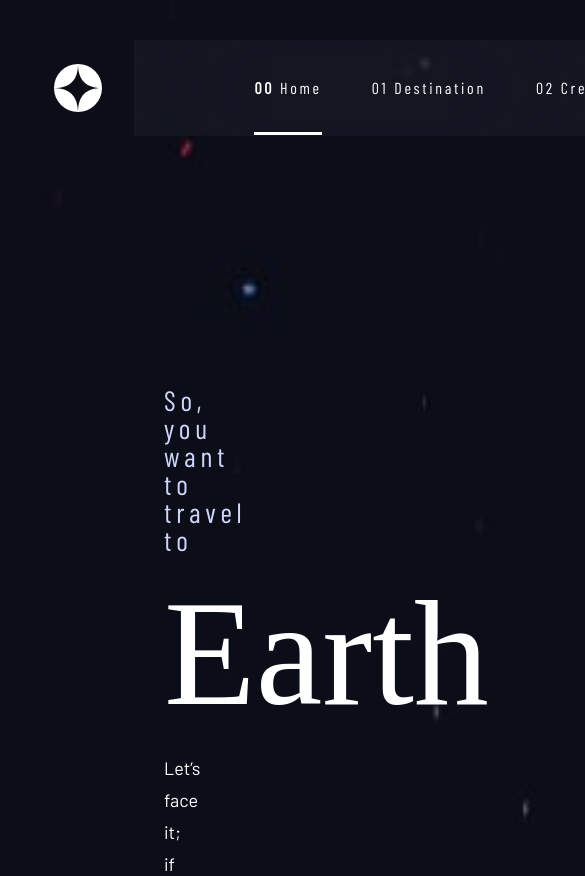
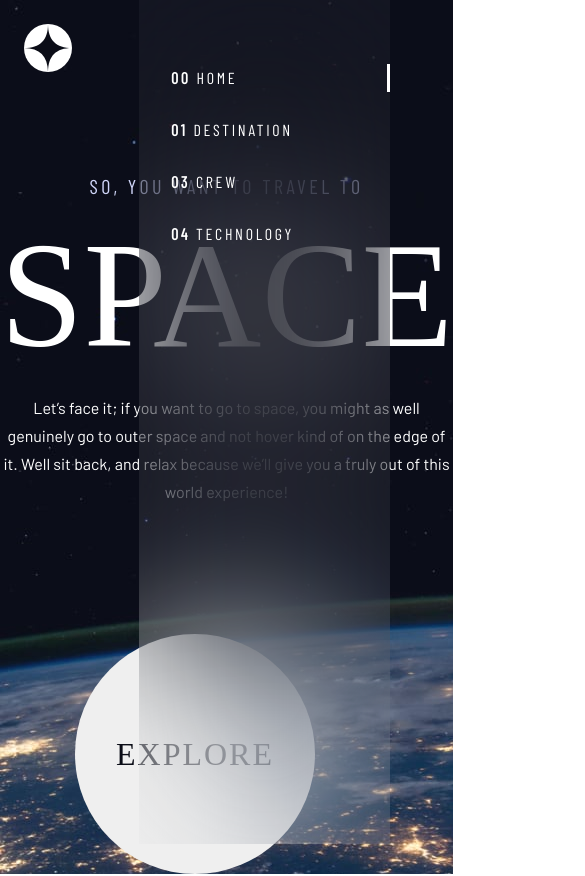
Before and after one commit to arijit-malakar/space-tourism-website, a React (Vite) app: page / in a window 390 px wide. Shown: the top 876 px of the page, 585 px wide, since content can reach past the window. Built offline with nearby package versions, Linux system fonts and the light colour scheme; a web font is replaced by a local one.

Commit message:
Added responsive styling for home content and header

```diff
--- a/src/App.tsx
+++ b/src/App.tsx
@@ -1,45 +1,22 @@
+import Header from "./components/Header";
+
 const App = () => {
   return (
     <>
-      <header className="header">
-        <img src="../src/assets/shared/logo.svg" alt="logo-img" />
-        <div className="header-divider"></div>
-        <nav className="nav">
-          <ul className="nav-list">
-            <li>
-              <a className="nav-text active" href="#">
-                <strong>00</strong> Home
-              </a>
-            </li>
-            <li>
-              <a className="nav-text" href="#">
-                01 Destination
-              </a>
-            </li>
-            <li>
-              <a className="nav-text" href="#">
-                02 Crew
-              </a>
-            </li>
-            <li>
-              <a className="nav-text" href="#">
-                03 Technology
-              </a>
-            </li>
-          </ul>
-        </nav>
-      </header>
+      <Header />
       <main>
         <div className="container">
           <div className="col">
-            <h5 className="mb-24">So, you want to travel to</h5>
-            <h1 className="mb-24">Earth</h1>
-            <p>
-              Let’s face it; if you want to go to space, you might as well
-              genuinely go to outer space and not hover kind of on the edge of
-              it. Well sit back, and relax because we’ll give you a truly out of
-              this world experience!
-            </p>
+            <div className="content-home">
+              <h5 className="mb-24">So, you want to travel to</h5>
+              <h1 className="mb-24">Space</h1>
+              <p>
+                Let’s face it; if you want to go to space, you might as well
+                genuinely go to outer space and not hover kind of on the edge of
+                it. Well sit back, and relax because we’ll give you a truly out
+                of this world experience!
+              </p>
+            </div>
           </div>
           <div className="col">
             <div className="btn-wrapper">
--- /dev/null
+++ b/src/components/Header.tsx
@@ -0,0 +1,39 @@
+import { useState } from "react";
+
+const Header = () => {
+  const [isMobileMenuOpen, setIsMobileMenuOpen] = useState(false);
+
+  return (
+    <header className="header">
+      <img src="../src/assets/shared/logo.svg" alt="logo-img" />
+      <div className="header-divider"></div>
+      <div className="mobile-menu-btn"></div>
+      <nav className={`nav ${isMobileMenuOpen && "open"}`}>
+        <ul className="nav-list">
+          <li>
+            <a className="nav-text active" href="#">
+              <strong>00</strong> Home
+            </a>
+          </li>
+          <li>
+            <a className="nav-text" href="#">
+              <strong>01</strong> Destination
+            </a>
+          </li>
+          <li>
+            <a className="nav-text" href="#">
+              <strong>03</strong> Crew
+            </a>
+          </li>
+          <li>
+            <a className="nav-text" href="#">
+              <strong>04</strong> Technology
+            </a>
+          </li>
+        </ul>
+      </nav>
+    </header>
+  );
+};
+
+export default Header;
--- a/src/index.css
+++ b/src/index.css
@@ -28,6 +28,13 @@ body {
   line-height: 1;
   background: url("./assets/home/background-home-desktop.jpg");
   background-size: cover;
+  text-transform: uppercase;
+}
+
+@media (max-width: 768px) {
+  body {
+    background: url("./assets/home/background-home-tablet.jpg");
+  }
 }
 
 strong {
@@ -70,6 +77,13 @@ h5 {
   letter-spacing: 4.75px;
 }
 
+@media (max-width: 768px) {
+  h5 {
+    font-size: 1.25rem;
+    letter-spacing: 3.38px;
+  }
+}
+
 .sub-heading-1 {
   font-size: 1.75rem;
   font-family: var(--font-heading);
@@ -84,6 +98,14 @@ h5 {
 p {
   font-size: 1.125rem;
   line-height: 32px;
+  text-transform: none;
+}
+
+@media (max-width: 768px) {
+  p {
+    font-size: 1rem;
+    line-height: 28px;
+  }
 }
 
 .nav-text {
@@ -100,9 +122,13 @@ p {
 
 /* Buttons */
 
+.btn {
+  text-transform: uppercase;
+}
+
 .btn-main {
-  width: 200px;
-  height: 200px;
+  width: 15rem;
+  height: 15rem;
   border: unset;
   border-radius: 50%;
   color: var(--color-black);
@@ -115,10 +141,25 @@ p {
 
 .header {
   display: flex;
+  position: relative;
   align-items: center;
   justify-content: space-between;
   margin-top: 2.5rem;
   margin-left: 3.4rem;
+}
+
+@media (max-width: 768px) {
+  .header {
+    margin-top: 0;
+    margin-left: 2.5rem;
+  }
+}
+
+@media (max-width: 480px) {
+  .header {
+    margin-top: 1.5rem;
+    margin-left: 1.5rem;
+  }
 }
 
 .header-divider {
@@ -131,12 +172,35 @@ p {
   z-index: 1;
 }
 
+@media (max-width: 768px) {
+  .header-divider {
+    display: none;
+  }
+}
+
 /* Navigation */
 
 .nav {
   padding: 2.5rem 10rem 2.5rem 7.5rem;
   background-color: rgba(255, 255, 255, 0.04);
   backdrop-filter: blur(81.55px);
+}
+
+@media (max-width: 768px) {
+  .nav {
+    padding-left: 3rem;
+    padding-right: 3rem;
+  }
+}
+
+@media (max-width: 480px) {
+  .nav {
+    padding: 4rem 0 0 2rem;
+    position: absolute;
+    top: -1.5rem;
+    right: 0;
+    height: 100vh;
+  }
 }
 
 .nav-list {
@@ -146,7 +210,20 @@ p {
   text-wrap: nowrap;
 }
 
-.nav .nav-text:link {
+@media (max-width: 768px) {
+  .nav-list {
+    gap: 2.25rem;
+  }
+}
+
+@media (max-width: 480px) {
+  .nav-list {
+    gap: 1.5rem;
+    flex-direction: column;
+  }
+}
+
+.nav .nav-text {
   padding-bottom: calc(2.5rem - 5px);
 }
 
@@ -162,14 +239,64 @@ p {
   border-bottom: 3px solid rgb(255, 255, 255);
 }
 
+@media (max-width: 480px) {
+  .nav .nav-text.active {
+    border-bottom: none;
+    border-right: 3px solid rgb(255, 255, 255);
+  }
+}
+
+@media (max-width: 768px) {
+  .nav .nav-text {
+    font-size: 0.875rem;
+  }
+
+  .nav .nav-text strong {
+    display: none;
+  }
+}
+
+@media (max-width: 480px) {
+  .nav .nav-text {
+    display: block;
+    font-size: 1rem;
+    padding: 0.375rem 6rem 0.375rem 0;
+  }
+
+  .nav .nav-text strong {
+    display: unset;
+  }
+}
+
 /* Landing Page - Content */
 .container {
+  margin: 0 auto;
+  padding: 15.625rem 10.25rem 0;
   display: flex;
-  margin: 15.625rem 10.25rem 8rem;
+  flex-wrap: wrap;
+}
+
+@media (max-width: 768px) {
+  .container {
+    padding: 6.5rem 0 0;
+    text-align: center;
+    row-gap: 8rem;
+  }
 }
 
 .col {
   width: 50%;
+}
+
+@media (max-width: 768px) {
+  .col {
+    width: 100%;
+    text-align: -webkit-center;
+  }
+}
+
+.content-home {
+  width: min-content;
 }
 
 .btn-wrapper {
@@ -178,3 +305,9 @@ p {
   align-items: end;
   justify-content: end;
 }
+
+@media (max-width: 768px) {
+  .btn-wrapper {
+    justify-content: center;
+  }
+}
```
